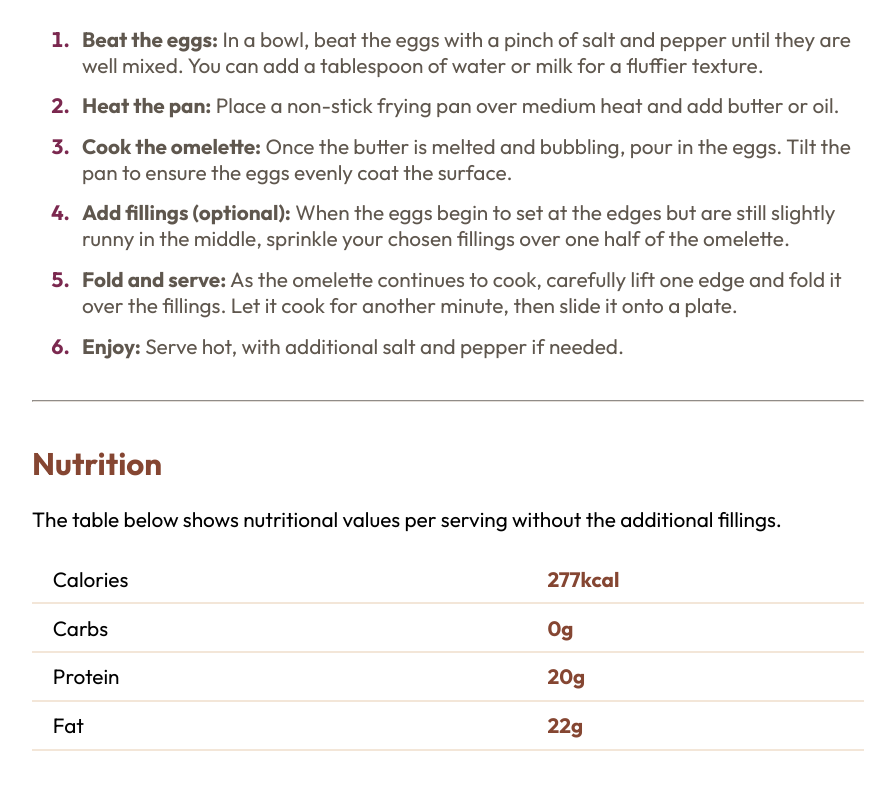
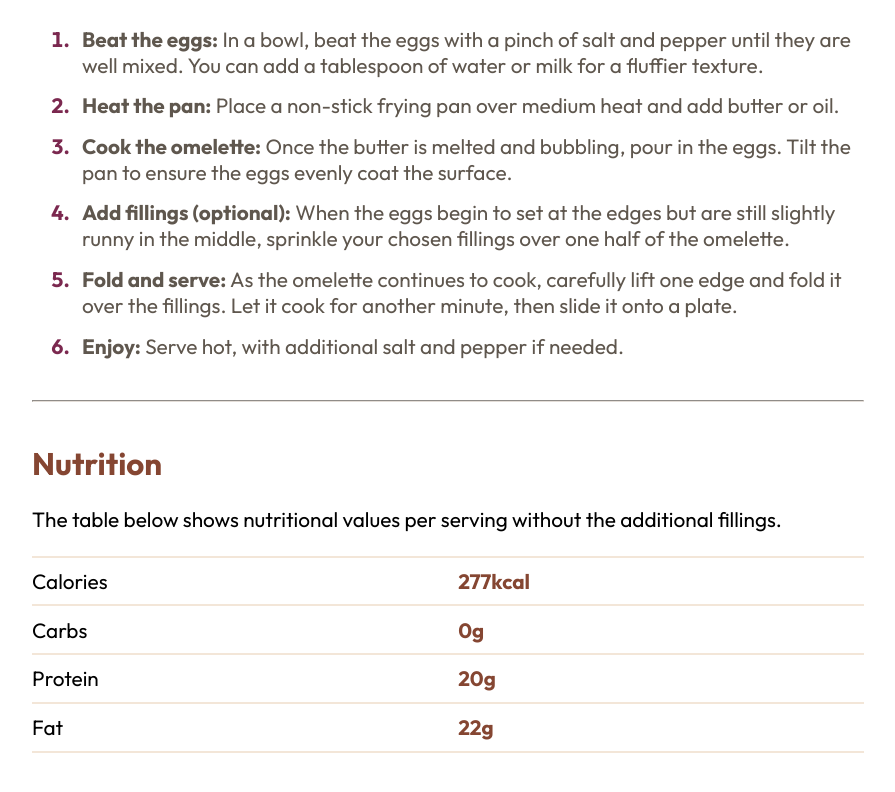
Before and after one commit to JosefForkman/Recipe-page, a React (Vite) app: page / in a window 1280 px wide. Shown: the part 1289-2081 px from the top of the page, without its empty margins (192-1087 px from the left). Built offline with nearby package versions, Linux system fonts and the light colour scheme.

Commit message:
add padding to table

```diff
--- a/src/App.jsx
+++ b/src/App.jsx
@@ -112,14 +112,14 @@ function App() {
                     </p>
                     <table>
                         <thead>
-                            <tr className="sr-only">
-                                <th>Type</th>
-                                <th>value</th>
+                            <tr>
+                                <th className="sr-only">Type</th>
+                                <th className="sr-only">value</th>
                             </tr>
                         </thead>
                         <tbody>
                             <tr className="padding-block-200">
-                                <td className="padding-inline-400 padding-block-200">
+                                <td className="padding-left-500 padding-block-200">
                                     Calories
                                 </td>
                                 <td className="text-Nutmeg padding-block-200">
@@ -127,7 +127,7 @@ function App() {
                                 </td>
                             </tr>
                             <tr>
-                                <td className="padding-inline-400 padding-block-200">
+                                <td className="padding-left-500 padding-block-200">
                                     Carbs
                                 </td>
                                 <td className="text-Nutmeg padding-block-200">
@@ -135,7 +135,7 @@ function App() {
                                 </td>
                             </tr>
                             <tr>
-                                <td className="padding-inline-400 padding-block-200">
+                                <td className="padding-left-500 padding-block-200">
                                     Protein
                                 </td>
                                 <td className="text-Nutmeg padding-block-200">
@@ -143,7 +143,7 @@ function App() {
                                 </td>
                             </tr>
                             <tr>
-                                <td className="padding-inline-400 padding-block-200">
+                                <td className="padding-left-500 padding-block-200">
                                     Fat
                                 </td>
                                 <td className="text-Nutmeg padding-block-200">
```
